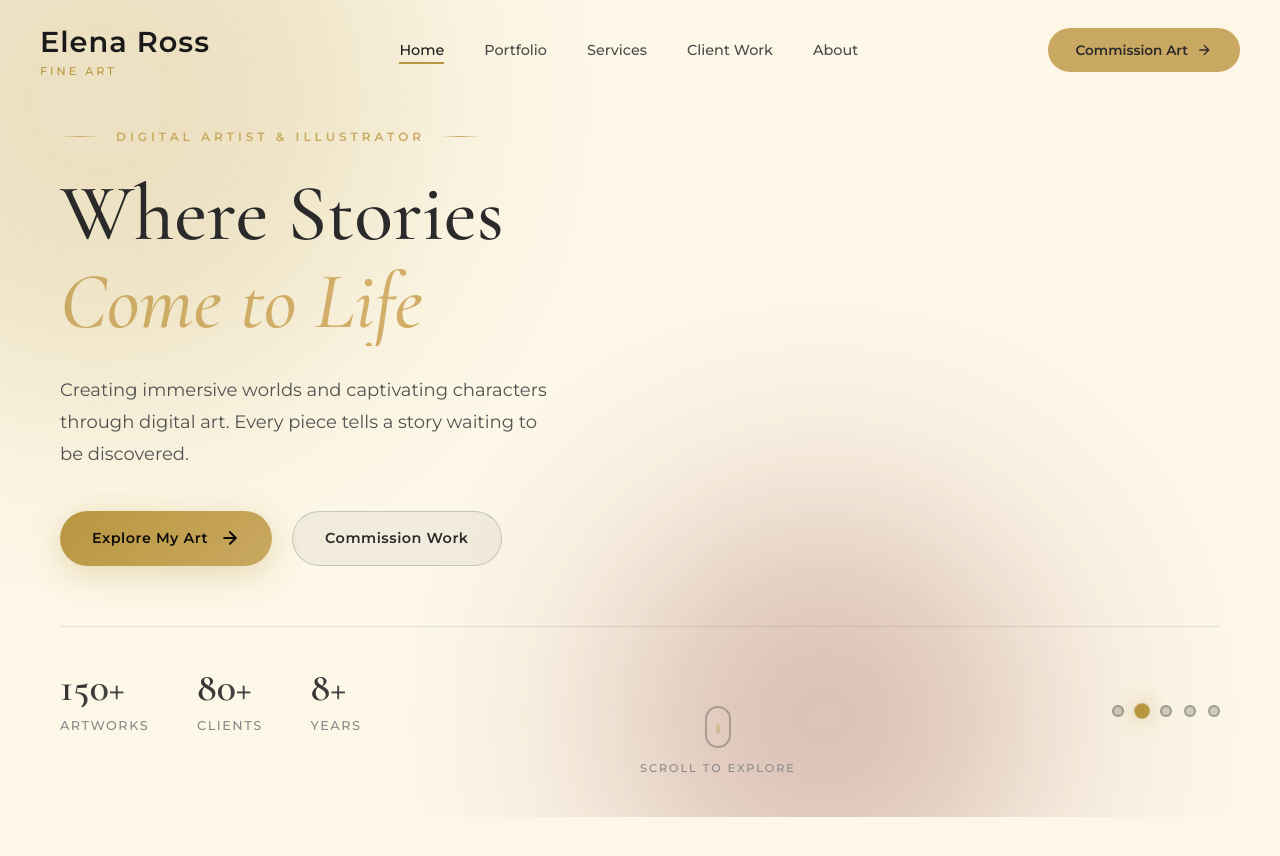
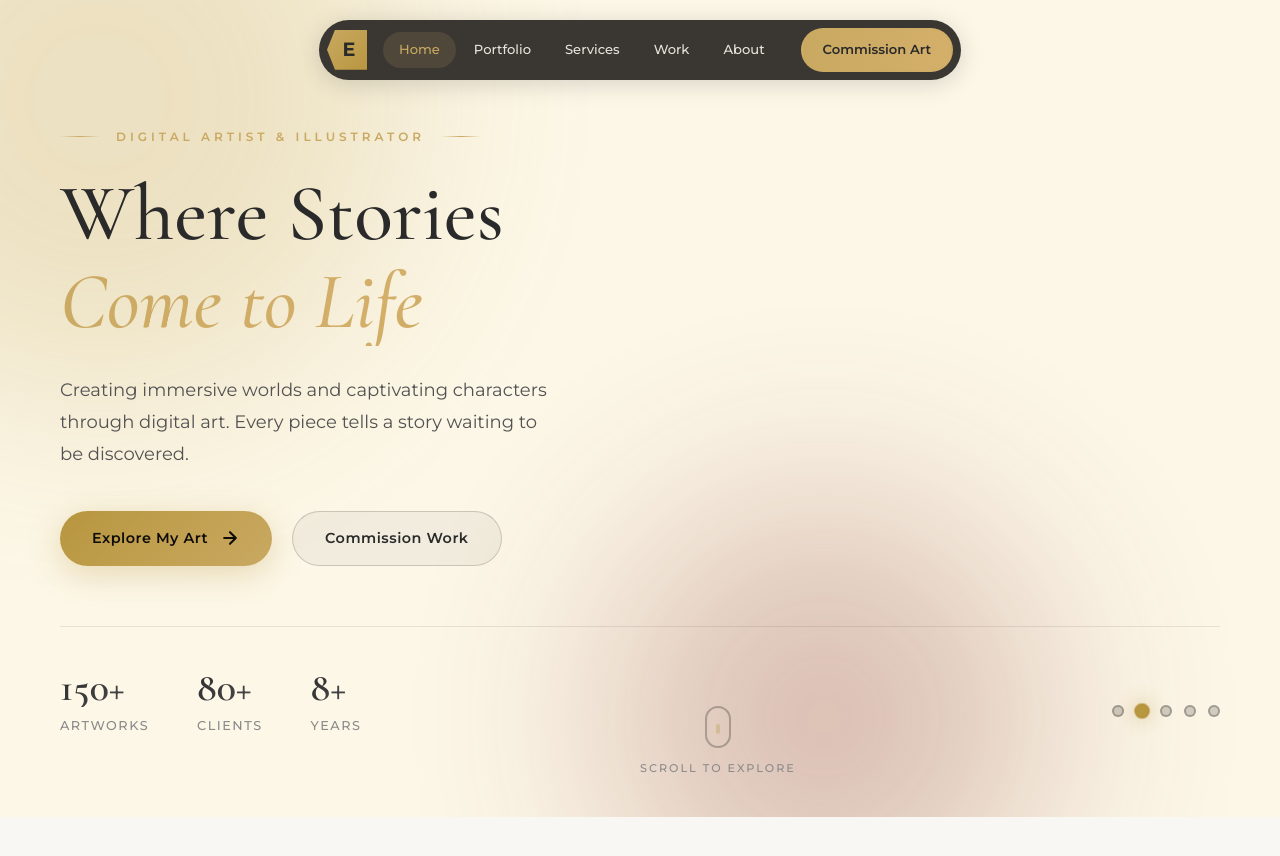
Before and after one commit to Sujeeth-P/Artiest_Portfolio, a React (Vite) app: page / in a window 1280 px wide. Shown: the top 856 px of the page. Built offline with nearby package versions, Linux system fonts and the light colour scheme.

Commit message:
Navbar modulation

```diff
--- a/src/components/Navbar.jsx
+++ b/src/components/Navbar.jsx
@@ -7,9 +7,8 @@ const Navbar = () => {
 
     useEffect(() => {
         const handleScroll = () => {
-            setScrolled(window.scrollY > 100);
+            setScrolled(window.scrollY > 50);
 
-            // Update active nav link based on scroll position
             const sections = document.querySelectorAll('section[id]');
             const scrollPosition = window.scrollY + 200;
 
@@ -45,93 +44,125 @@ const Navbar = () => {
         { href: '#home', label: 'Home' },
         { href: '#portfolio', label: 'Portfolio' },
         { href: '#services', label: 'Services' },
-        { href: '#client-work', label: 'Client Work' },
+        { href: '#client-work', label: 'Work' },
         { href: '#about', label: 'About' }
     ];
 
     return (
-        <nav
-            className={`fixed top-0 left-0 right-0 z-[1000] py-5 transition-all duration-400 ease-[cubic-bezier(0.4,0,0.2,1)]
-        ${scrolled ? 'bg-white/95 backdrop-blur-[10px] shadow-[0_4px_20px_rgba(0,0,0,0.08)] py-[15px]' : ''}`}
+        <nav className={`fixed top-0 left-0 right-0 z-[1000] flex justify-center transition-all duration-500
+            ${scrolled ? 'pt-3' : 'pt-5'}`}
         >
-            <div className="max-w-[1400px] mx-auto px-10 flex items-center justify-between">
-                {/* Logo */}
+            {/* Floating Pill Container - Centered */}
+            <div className={`inline-flex items-center gap-2 transition-all duration-500
+                bg-[#3a3632] rounded-full pl-2 pr-2 py-2
+                shadow-[0_4px_24px_rgba(0,0,0,0.15)]
+                ${scrolled ? 'shadow-[0_8px_32px_rgba(0,0,0,0.2)]' : ''}`}
+            >
+                {/* Logo - Pentagon shape with gold gradient */}
                 <a
                     href="#home"
                     onClick={(e) => scrollToSection(e, '#home')}
-                    className="flex flex-col"
+                    className="relative flex items-center justify-center w-10 h-10
+                        bg-gradient-to-br from-[#c9a961] to-[#b8963f]
+                        hover:from-[#d4af6a] hover:to-[#c9a961]
+                        transition-all duration-300 group"
+                    style={{
+                        clipPath: 'polygon(20% 0%, 100% 0%, 100% 100%, 20% 100%, 0% 50%)'
+                    }}
                 >
-                    <span className="font-[var(--font-display)] text-[1.8rem] font-semibold text-[#1a1a1a] tracking-[1px]">
-                        Elena Ross
-                    </span>
-                    <span className="text-[0.7rem] font-medium tracking-[3px] uppercase text-gold-500">
-                        Fine Art
+                    <span className="font-[var(--font-display)] text-[1.2rem] font-bold text-[#2a2a2a]
+                        group-hover:scale-110 transition-transform duration-300 ml-1">
+                        E
                     </span>
                 </a>
 
-                {/* Navigation Menu */}
-                <ul
-                    className={`flex gap-10 list-none md:flex
-            max-md:absolute max-md:top-full max-md:left-0 max-md:right-0 max-md:bg-white max-md:p-5
-            max-md:flex-col max-md:gap-5 max-md:shadow-[0_10px_30px_rgba(0,0,0,0.1)]
-            max-md:transition-all max-md:duration-300 max-md:ease-out
-            ${mobileMenuOpen
-                            ? 'max-md:opacity-100 max-md:visible max-md:translate-y-0'
-                            : 'max-md:opacity-0 max-md:invisible max-md:-translate-y-5'
-                        }`}
-                >
+                {/* Navigation Links - Clean minimal style */}
+                <div className="hidden md:flex items-center gap-0.5 px-2">
                     {navLinks.map(link => (
-                        <li key={link.href}>
                         <a
+                            key={link.href}
                             href={link.href}
                             onClick={(e) => scrollToSection(e, link.href)}
-                                className={`text-[0.9rem] font-medium relative py-[5px] transition-colors duration-200
+                            className={`px-4 py-2 text-[0.82rem] font-medium rounded-full
+                                transition-all duration-300
                                 ${activeSection === link.href.slice(1)
-                                        ? 'text-[#1a1a1a] after:w-full'
-                                        : 'text-[#4a4a4a] hover:text-[#1a1a1a] after:w-0 hover:after:w-full'
-                                    }
-                  after:content-[''] after:absolute after:bottom-0 after:left-0 after:h-[2px]
-                  after:bg-gold-500 after:transition-all after:duration-400 after:ease-[cubic-bezier(0.4,0,0.2,1)]`}
+                                    ? 'text-[#c9a961] bg-[#c9a961]/15'
+                                    : 'text-[#e8e4dc] hover:text-white'
+                                }`}
                         >
                             {link.label}
                         </a>
-                        </li>
                     ))}
-                </ul>
+                </div>
 
-                {/* CTA Button */}
+                {/* CTA Button - Gold with rounded pill shape */}
                 <a
                     href="#contact"
                     onClick={(e) => scrollToSection(e, '#contact')}
-                    className="hidden md:flex items-center gap-2 px-7 py-3 text-[0.85rem] font-semibold text-[#2a2a2a]
-            bg-gold-400 rounded-[30px] transition-all duration-400 ease-[cubic-bezier(0.4,0,0.2,1)]
-            hover:bg-gold-500 hover:-translate-y-[2px] hover:shadow-[0_10px_30px_rgba(185,150,63,0.3)]"
+                    className="hidden md:flex items-center gap-2 px-5 py-2.5 ml-1
+                        text-[0.82rem] font-semibold text-[#2a2a2a]
+                        bg-gradient-to-r from-[#c9a961] to-[#d4af6a] rounded-full
+                        border-2 border-[#c9a961]/30
+                        transition-all duration-300
+                        hover:from-[#d4af6a] hover:to-[#c9a961]
+                        hover:shadow-[0_4px_20px_rgba(185,150,63,0.4)]"
                 >
-                    <span>Commission Art</span>
-                    <svg width="16" height="16" viewBox="0 0 24 24" fill="none" stroke="currentColor" strokeWidth="2">
-                        <path d="M5 12h14M12 5l7 7-7 7" />
-                    </svg>
+                    Commission Art
                 </a>
 
                 {/* Mobile Toggle */}
                 <button
-                    className="md:hidden flex flex-col gap-[5px] p-[10px]"
+                    className="md:hidden flex flex-col gap-[5px] p-2.5 rounded-full
+                        bg-[#c9a961]/20 hover:bg-[#c9a961]/30 transition-colors duration-200"
                     onClick={() => setMobileMenuOpen(!mobileMenuOpen)}
                     aria-label="Toggle menu"
                 >
-                    <span
-                        className={`w-[25px] h-[2px] bg-[#1a1a1a] transition-transform duration-200
-              ${mobileMenuOpen ? 'rotate-45 translate-x-[5px] translate-y-[5px]' : ''}`}
-                    />
-                    <span
-                        className={`w-[25px] h-[2px] bg-[#1a1a1a] transition-opacity duration-200
-              ${mobileMenuOpen ? 'opacity-0' : 'opacity-100'}`}
-                    />
-                    <span
-                        className={`w-[25px] h-[2px] bg-[#1a1a1a] transition-transform duration-200
-              ${mobileMenuOpen ? '-rotate-45 translate-x-[5px] -translate-y-[5px]' : ''}`}
-                    />
+                    <span className={`w-5 h-[2px] bg-[#e8e4dc] transition-all duration-300 origin-center
+                        ${mobileMenuOpen ? 'rotate-45 translate-y-[7px]' : ''}`} />
+                    <span className={`w-5 h-[2px] bg-[#e8e4dc] transition-all duration-300
+                        ${mobileMenuOpen ? 'opacity-0 scale-0' : 'opacity-100'}`} />
+                    <span className={`w-5 h-[2px] bg-[#e8e4dc] transition-all duration-300 origin-center
+                        ${mobileMenuOpen ? '-rotate-45 -translate-y-[7px]' : ''}`} />
                 </button>
+            </div>
+
+            {/* Mobile Menu Dropdown */}
+            <div className={`md:hidden fixed left-4 right-4 top-20 bg-[#3a3632]/98 backdrop-blur-xl
+                rounded-2xl overflow-hidden border border-[#c9a961]/20
+                transition-all duration-400 shadow-[0_16px_48px_rgba(0,0,0,0.25)]
+                ${mobileMenuOpen
+                    ? 'opacity-100 visible translate-y-0'
+                    : 'opacity-0 invisible -translate-y-4 pointer-events-none'
+                }`}
+            >
+                <div className="p-4 flex flex-col gap-1">
+                    {navLinks.map(link => (
+                        <a
+                            key={link.href}
+                            href={link.href}
+                            onClick={(e) => scrollToSection(e, link.href)}
+                            className={`block px-4 py-3 text-[0.95rem] font-medium rounded-xl
+                                transition-all duration-200
+                                ${activeSection === link.href.slice(1)
+                                    ? 'text-[#2a2a2a] bg-gradient-to-r from-[#c9a961] to-[#d4af6a]'
+                                    : 'text-[#e8e4dc]/80 hover:text-[#e8e4dc] hover:bg-white/10'
+                                }`}
+                        >
+                            {link.label}
+                        </a>
+                    ))}
+                    <div className="mt-2 pt-2 border-t border-[#c9a961]/20">
+                        <a
+                            href="#contact"
+                            onClick={(e) => scrollToSection(e, '#contact')}
+                            className="flex items-center justify-center gap-2 px-4 py-3 text-[0.95rem]
+                                font-semibold text-[#2a2a2a] bg-gradient-to-r from-[#c9a961] to-[#d4af6a] rounded-xl
+                                hover:from-[#d4af6a] hover:to-[#c9a961] transition-all duration-200"
+                        >
+                            Commission Art
+                        </a>
+                    </div>
+                </div>
             </div>
         </nav>
     );
```
Lines whose indentation alone changed are shown as unchanged.
